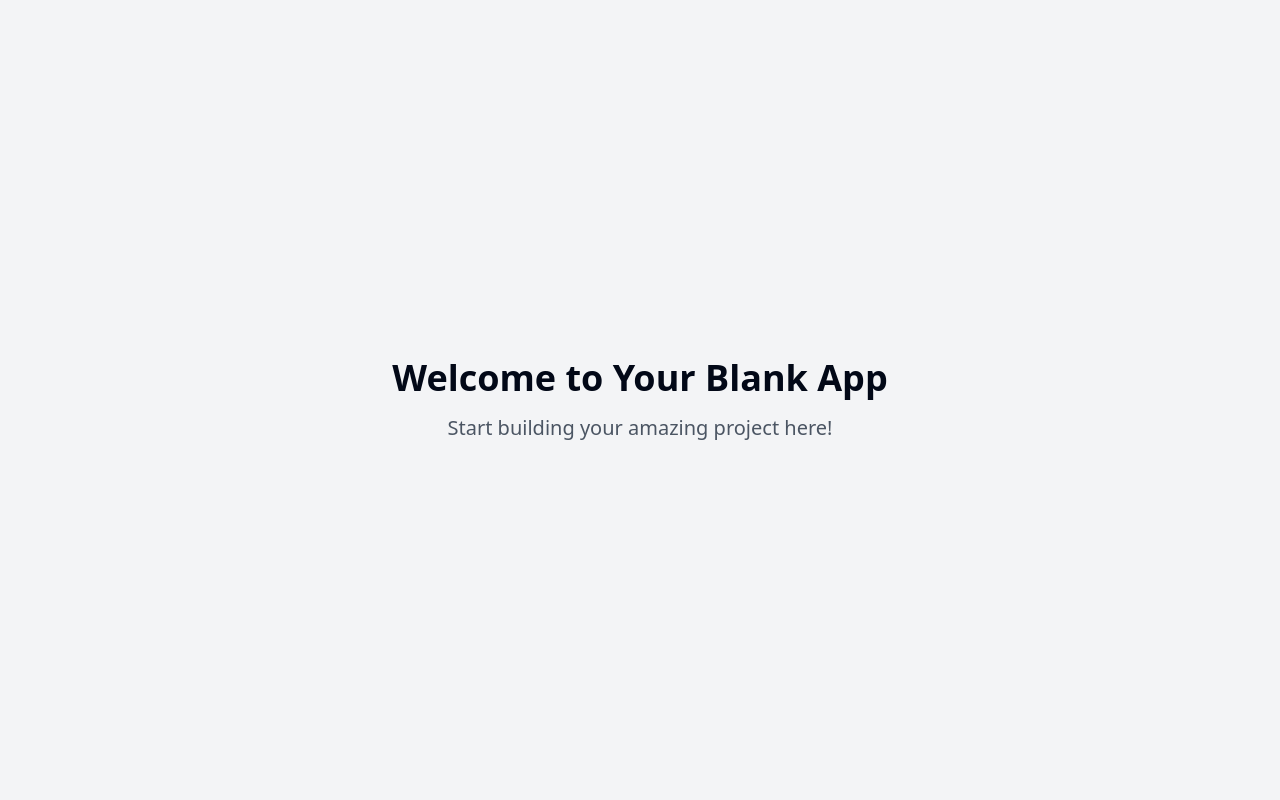
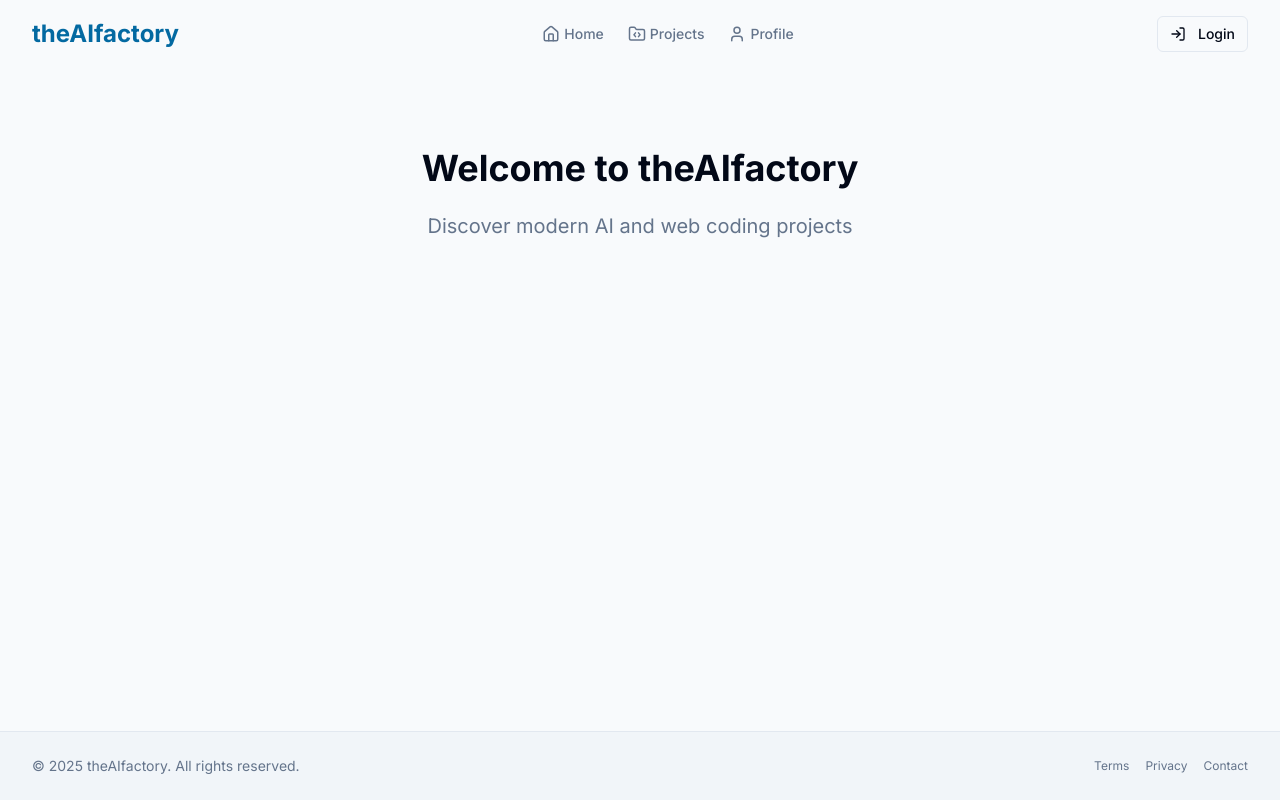
Before and after one commit to pauliteshobhit/factory-web-architect, a React (Vite) app: page / in a window 1280 px wide. Built offline with nearby package versions, Linux system fonts and the light colour scheme.

Commit message:
feat: Implement global layout component
Implement a global layout component with a top navigation bar, footer, and centered content container. The layout is mobile-first and responsive, with a sticky navbar and a clean, soft-industrial theme.

```diff
--- a/index.html
+++ b/index.html
@@ -1,14 +1,19 @@
+
 <!DOCTYPE html>
 <html lang="en">
   <head>
     <meta charset="UTF-8" />
     <meta name="viewport" content="width=device-width, initial-scale=1.0" />
-    <title>factory-web-architect</title>
-    <meta name="description" content="Lovable Generated Project" />
+    <title>theAIfactory</title>
+    <meta name="description" content="Discover AI/Web coding projects" />
     <meta name="author" content="Lovable" />
 
-    <meta property="og:title" content="factory-web-architect" />
-    <meta property="og:description" content="Lovable Generated Project" />
+    <link rel="preconnect" href="https://fonts.googleapis.com">
+    <link rel="preconnect" href="https://fonts.gstatic.com" crossorigin>
+    <link href="https://fonts.googleapis.com/css2?family=Inter:wght@400;500;600;700&display=swap" rel="stylesheet">
+
+    <meta property="og:title" content="theAIfactory" />
+    <meta property="og:description" content="Discover AI/Web coding projects" />
     <meta property="og:type" content="website" />
     <meta property="og:image" content="https://lovable.dev/opengraph-image-p98pqg.png" />
 
--- a/src/App.tsx
+++ b/src/App.tsx
@@ -1,3 +1,4 @@
+
 import { Toaster } from "@/components/ui/toaster";
 import { Toaster as Sonner } from "@/components/ui/sonner";
 import { TooltipProvider } from "@/components/ui/tooltip";
--- /dev/null
+++ b/src/components/Footer.tsx
@@ -0,0 +1,43 @@
+
+import React from 'react';
+
+const Footer: React.FC = () => {
+  const currentYear = new Date().getFullYear();
+
+  return (
+    <footer className="bg-secondary py-6 border-t border-border">
+      <div className="container mx-auto px-4 sm:px-6 md:px-8">
+        <div className="flex flex-col sm:flex-row items-center justify-between">
+          {/* Copyright */}
+          <p className="text-sm text-muted-foreground mb-4 sm:mb-0">
+            &copy; {currentYear} theAIfactory. All rights reserved.
+          </p>
+
+          {/* Optional Footer Links */}
+          <div className="flex items-center space-x-4">
+            <a
+              href="#"
+              className="text-xs text-muted-foreground hover:text-foreground transition-colors"
+            >
+              Terms
+            </a>
+            <a
+              href="#"
+              className="text-xs text-muted-foreground hover:text-foreground transition-colors"
+            >
+              Privacy
+            </a>
+            <a
+              href="#"
+              className="text-xs text-muted-foreground hover:text-foreground transition-colors"
+            >
+              Contact
+            </a>
+          </div>
+        </div>
+      </div>
+    </footer>
+  );
+};
+
+export default Footer;
--- /dev/null
+++ b/src/components/Layout.tsx
@@ -0,0 +1,27 @@
+
+import React from 'react';
+import Navbar from './Navbar';
+import Footer from './Footer';
+
+interface LayoutProps {
+  children: React.ReactNode;
+}
+
+const Layout: React.FC<LayoutProps> = ({ children }) => {
+  return (
+    <div className="flex flex-col min-h-screen bg-background">
+      {/* Sticky Navbar */}
+      <Navbar />
+
+      {/* Main Content Container */}
+      <main className="flex-grow container mx-auto px-4 py-8 sm:px-6 md:px-8">
+        {children}
+      </main>
+
+      {/* Footer */}
+      <Footer />
+    </div>
+  );
+};
+
+export default Layout;
--- /dev/null
+++ b/src/components/MobileMenu.tsx
@@ -0,0 +1,78 @@
+
+import React from 'react';
+import { Link } from 'react-router-dom';
+import { Button } from '@/components/ui/button';
+import { Home, FolderCode, User, LogIn } from 'lucide-react';
+
+interface MobileMenuProps {
+  isOpen: boolean;
+  onClose: () => void;
+  isLoggedIn: boolean;
+  onLogInOut: () => void;
+}
+
+const MobileMenu: React.FC<MobileMenuProps> = ({
+  isOpen,
+  onClose,
+  isLoggedIn,
+  onLogInOut
+}) => {
+  if (!isOpen) return null;
+
+  return (
+    <div className="md:hidden">
+      <div
+        className="fixed inset-0 bg-black bg-opacity-50 z-40"
+        onClick={onClose}
+        aria-hidden="true"
+      ></div>
+
+      <div className="fixed inset-y-0 right-0 w-3/4 max-w-sm bg-background z-50 shadow-xl p-6 transform transition-transform duration-300 ease-in-out">
+        <div className="flex flex-col space-y-6">
+          {/* Mobile Menu Links */}
+          <Link
+            to="/"
+            className="flex items-center text-lg font-medium hover:text-primary transition-colors py-2"
+            onClick={onClose}
+          >
+            <Home size={20} className="mr-2" />
+            Home
+          </Link>
+          <Link
+            to="/projects"
+            className="flex items-center text-lg font-medium hover:text-primary transition-colors py-2"
+            onClick={onClose}
+          >
+            <FolderCode size={20} className="mr-2" />
+            Projects
+          </Link>
+          <Link
+            to="/profile"
+            className="flex items-center text-lg font-medium hover:text-primary transition-colors py-2"
+            onClick={onClose}
+          >
+            <User size={20} className="mr-2" />
+            Profile
+          </Link>
+
+          {/* Mobile Auth Button */}
+          <div className="pt-4 mt-4 border-t border-border">
+            <Button
+              onClick={() => {
+                onLogInOut();
+                onClose();
+              }}
+              className="w-full flex items-center justify-center"
+              variant="outline"
+            >
+              <LogIn size={20} className="mr-2" />
+              {isLoggedIn ? 'Logout' : 'Login'}
+            </Button>
+          </div>
+        </div>
+      </div>
+    </div>
+  );
+};
+
+export default MobileMenu;
--- /dev/null
+++ b/src/components/Navbar.tsx
@@ -0,0 +1,111 @@
+
+import { useState, useEffect } from 'react';
+import { Link } from 'react-router-dom';
+import { Button } from '@/components/ui/button';
+import MobileMenu from './MobileMenu';
+import { Home, FolderCode, User, LogIn, Menu } from 'lucide-react';
+
+const Navbar = () => {
+  const [isSticky, setIsSticky] = useState(false);
+  const [isMobileMenuOpen, setIsMobileMenuOpen] = useState(false);
+  const [isLoggedIn, setIsLoggedIn] = useState(false); // Placeholder for auth state
+
+  // Handle scroll behavior for sticky navbar
+  useEffect(() => {
+    const handleScroll = () => {
+      setIsSticky(window.scrollY > 10);
+    };
+
+    window.addEventListener('scroll', handleScroll);
+    return () => window.removeEventListener('scroll', handleScroll);
+  }, []);
+
+  const toggleMobileMenu = () => {
+    setIsMobileMenuOpen(!isMobileMenuOpen);
+  };
+
+  const handleLogInOut = () => {
+    // Placeholder for authentication logic
+    setIsLoggedIn(!isLoggedIn);
+  };
+
+  return (
+    <header
+      className={`
+        w-full py-4 z-50 bg-background transition-all duration-200
+        ${isSticky ? 'sticky top-0 shadow-md' : ''}
+      `}
+    >
+      <div className="container mx-auto px-4 sm:px-6 md:px-8">
+        <nav className="flex items-center justify-between">
+          {/* Logo */}
+          <div className="flex items-center">
+            <Link to="/" className="text-xl md:text-2xl font-bold text-factory-700 hover:text-factory-600 transition-colors">
+              theAIfactory
+            </Link>
+          </div>
+
+          {/* Desktop Navigation */}
+          <div className="hidden md:flex items-center space-x-6">
+            <Link
+              to="/"
+              className="flex items-center text-sm font-medium text-muted-foreground hover:text-foreground transition-colors"
+            >
+              <Home size={18} className="mr-1" />
+              Home
+            </Link>
+            <Link
+              to="/projects"
+              className="flex items-center text-sm font-medium text-muted-foreground hover:text-foreground transition-colors"
+            >
+              <FolderCode size={18} className="mr-1" />
+              Projects
+            </Link>
+            <Link
+              to="/profile"
+              className="flex items-center text-sm font-medium text-muted-foreground hover:text-foreground transition-colors"
+            >
+              <User size={18} className="mr-1" />
+              Profile
+            </Link>
+          </div>
+
+          {/* Auth Button (Desktop) */}
+          <div className="hidden md:block">
+            <Button
+              variant="outline"
+              size="sm"
+              onClick={handleLogInOut}
+              className="flex items-center"
+            >
+              <LogIn size={18} className="mr-1" />
+              {isLoggedIn ? 'Logout' : 'Login'}
+            </Button>
+          </div>
+
+          {/* Mobile Menu Button */}
+          <div className="md:hidden">
+            <Button
+              variant="ghost"
+              size="sm"
+              onClick={toggleMobileMenu}
+              aria-label="Toggle Menu"
+            >
+              <Menu size={24} />
+            </Button>
+          </div>
+        </nav>
+      </div>
+
+      {/* Mobile Navigation Menu */}
+      <MobileMenu
+        isOpen={isMobileMenuOpen}
+        onClose={() => setIsMobileMenuOpen(false)}
+        isLoggedIn={isLoggedIn}
+        onLogInOut={handleLogInOut}
+      />
+    </header>
+  );
+};
+
+export default Navbar;
--- a/src/index.css
+++ b/src/index.css
@@ -1,10 +1,11 @@
+
 @tailwind base;
 @tailwind components;
 @tailwind utilities;
 
 @layer base {
   :root {
-    --background: 0 0% 100%;
+    --background: 210 40% 98%;
     --foreground: 222.2 84% 4.9%;
 
     --card: 0 0% 100%;
@@ -13,7 +14,7 @@
     --popover: 0 0% 100%;
     --popover-foreground: 222.2 84% 4.9%;
 
-    --primary: 222.2 47.4% 11.2%;
+    --primary: 221.2 83.2% 53.3%;
     --primary-foreground: 210 40% 98%;
 
     --secondary: 210 40% 96.1%;
@@ -30,63 +31,9 @@
 
     --border: 214.3 31.8% 91.4%;
     --input: 214.3 31.8% 91.4%;
-    --ring: 222.2 84% 4.9%;
+    --ring: 221.2 83.2% 53.3%;
 
     --radius: 0.5rem;
-
-    --sidebar-background: 0 0% 98%;
-
-    --sidebar-foreground: 240 5.3% 26.1%;
-
-    --sidebar-primary: 240 5.9% 10%;
-
-    --sidebar-primary-foreground: 0 0% 98%;
-
-    --sidebar-accent: 240 4.8% 95.9%;
-
-    --sidebar-accent-foreground: 240 5.9% 10%;
-
-    --sidebar-border: 220 13% 91%;
-
-    --sidebar-ring: 217.2 91.2% 59.8%;
-  }
-
-  .dark {
-    --background: 222.2 84% 4.9%;
-    --foreground: 210 40% 98%;
-
-    --card: 222.2 84% 4.9%;
-    --card-foreground: 210 40% 98%;
-
-    --popover: 222.2 84% 4.9%;
-    --popover-foreground: 210 40% 98%;
-
-    --primary: 210 40% 98%;
-    --primary-foreground: 222.2 47.4% 11.2%;
-
-    --secondary: 217.2 32.6% 17.5%;
-    --secondary-foreground: 210 40% 98%;
-
-    --muted: 217.2 32.6% 17.5%;
-    --muted-foreground: 215 20.2% 65.1%;
-
-    --accent: 217.2 32.6% 17.5%;
-    --accent-foreground: 210 40% 98%;
-
-    --destructive: 0 62.8% 30.6%;
-    --destructive-foreground: 210 40% 98%;
-
-    --border: 217.2 32.6% 17.5%;
-    --input: 217.2 32.6% 17.5%;
-    --ring: 212.7 26.8% 83.9%;
-    --sidebar-background: 240 5.9% 10%;
-    --sidebar-foreground: 240 4.8% 95.9%;
-    --sidebar-primary: 224.3 76.3% 48%;
-    --sidebar-primary-foreground: 0 0% 100%;
-    --sidebar-accent: 240 3.7% 15.9%;
-    --sidebar-accent-foreground: 240 4.8% 95.9%;
-    --sidebar-border: 240 3.7% 15.9%;
-    --sidebar-ring: 217.2 91.2% 59.8%;
   }
 }
 
@@ -96,6 +43,6 @@
   }
 
   body {
-    @apply bg-background text-foreground;
+    @apply bg-background text-foreground font-sans antialiased;
   }
 }
--- a/src/pages/Index.tsx
+++ b/src/pages/Index.tsx
@@ -1,13 +1,17 @@
-// Update this page (the content is just a fallback if you fail to update the page)
+
+import React from 'react';
+import Layout from '../components/Layout';
 
 const Index = () => {
   return (
-    <div className="min-h-screen flex items-center justify-center bg-gray-100">
-      <div className="text-center">
-        <h1 className="text-4xl font-bold mb-4">Welcome to Your Blank App</h1>
-        <p className="text-xl text-gray-600">Start building your amazing project here!</p>
+    <Layout>
+      <div className="flex flex-col items-center justify-center py-12">
+        <h1 className="text-4xl font-bold mb-6 text-center">Welcome to theAIfactory</h1>
+        <p className="text-xl text-muted-foreground mb-8 text-center max-w-2xl">
+          Discover modern AI and web coding projects
+        </p>
       </div>
-    </div>
+    </Layout>
   );
 };
 
```
Also changed, not shown: src/pages/NotFound.tsx (+12 -18 lines), tailwind.config.ts (+16 -0 lines).
